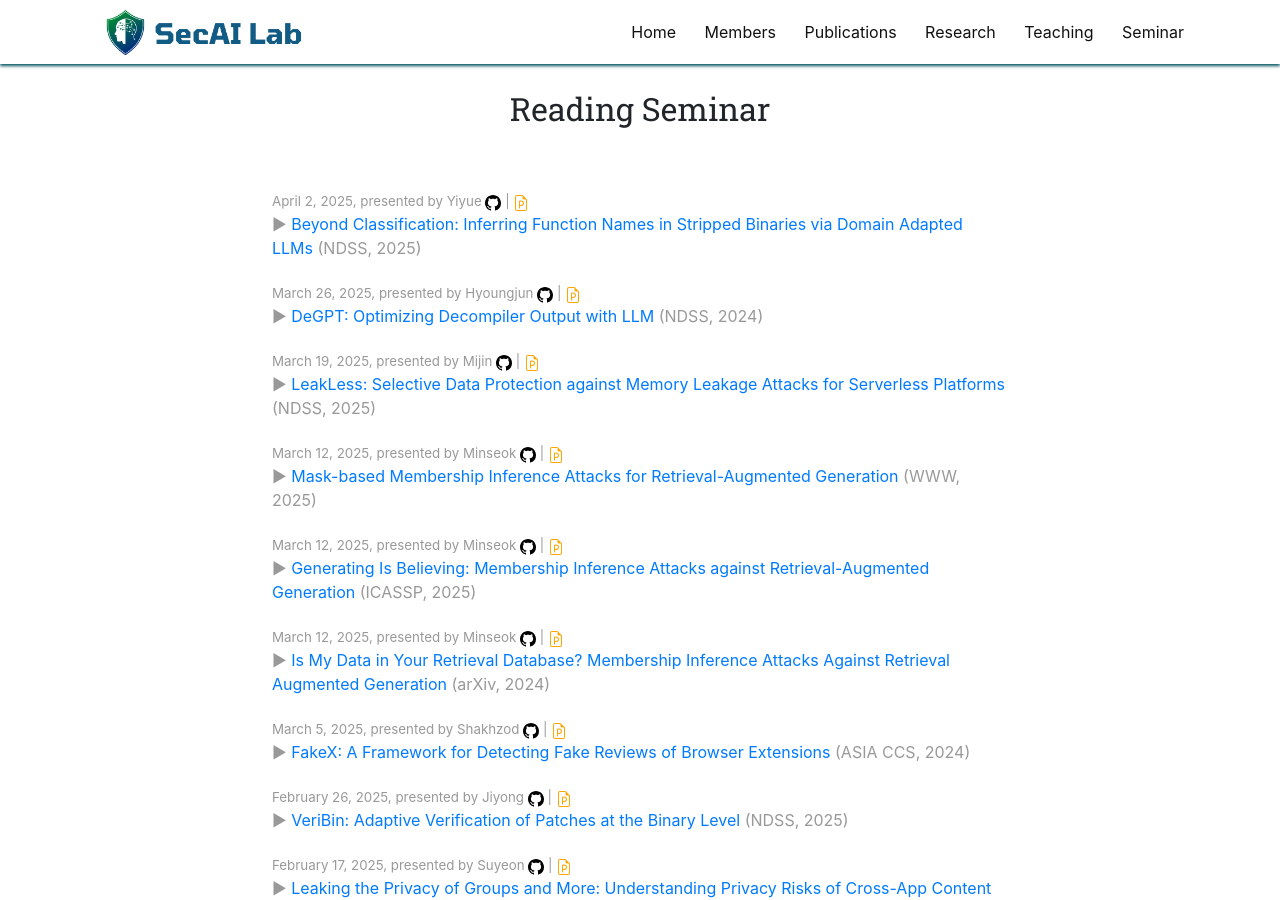
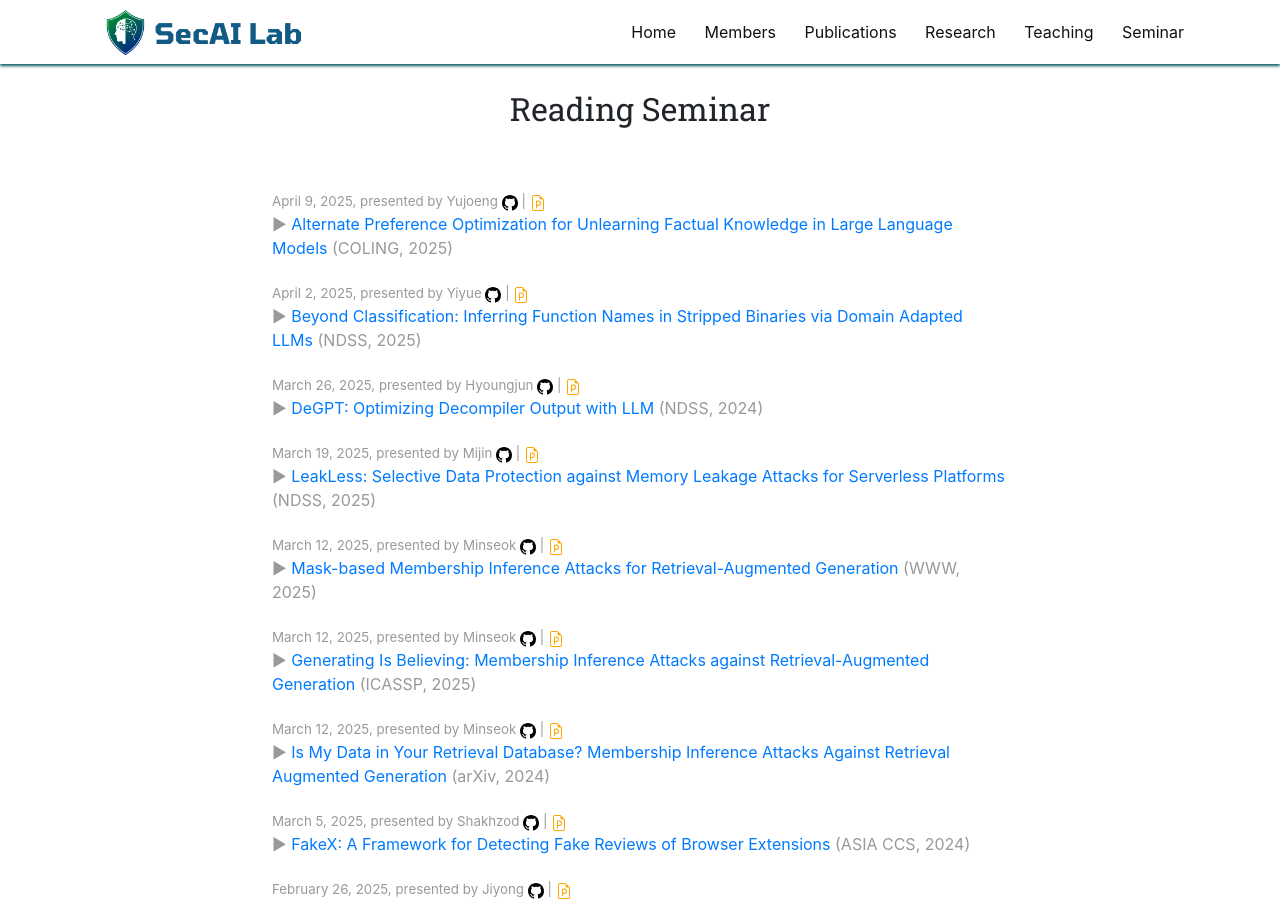
Before and after one commit to SecAI-Lab/secai-lab.github.io, a Jekyll site: the page built from pages/seminar.md, in a window 1280 px wide and 900 px high. Built offline with Jekyll 4.4.1, drawn with Linux system fonts in a browser that asks for light colours; nearby versions of some CDN libraries.

Commit message:
Update readings.yml

```diff
--- a/_data/readings.yml
+++ b/_data/readings.yml
@@ -1,3 +1,14 @@
+- title: "Alternate Preference Optimization for Unlearning Factual Knowledge in Large Language Models"
+  link: "https://www.ndss-symposium.org/wp-content/uploads/2025-797-paper.pdf"
+  ppt_link: "https://docs.google.com/presentation/d/1B19yBC_baZF5QqSh2ItHffZCd4KDcfZI0uO4z5J7XKk/edit?usp=sharing"
+  code_link: "https://github.com/molereddy/Alternate-Preference-Optimization"
+  presenter: Yujoeng
+  conference: COLING
+  date: 2025.04.09
+  pub_year: 2025
+  discussion: "(Discussion)"
+
+
 - title: "Beyond Classification: Inferring Function Names in Stripped Binaries via Domain Adapted LLMs"
   link: "https://www.ndss-symposium.org/wp-content/uploads/2025-797-paper.pdf"
   ppt_link: "https://docs.google.com/presentation/d/14UW5abifAx86j3EE4F4FHvOp0bjwtgplgKaQ1a_CYks/edit?usp=sharing"
```
